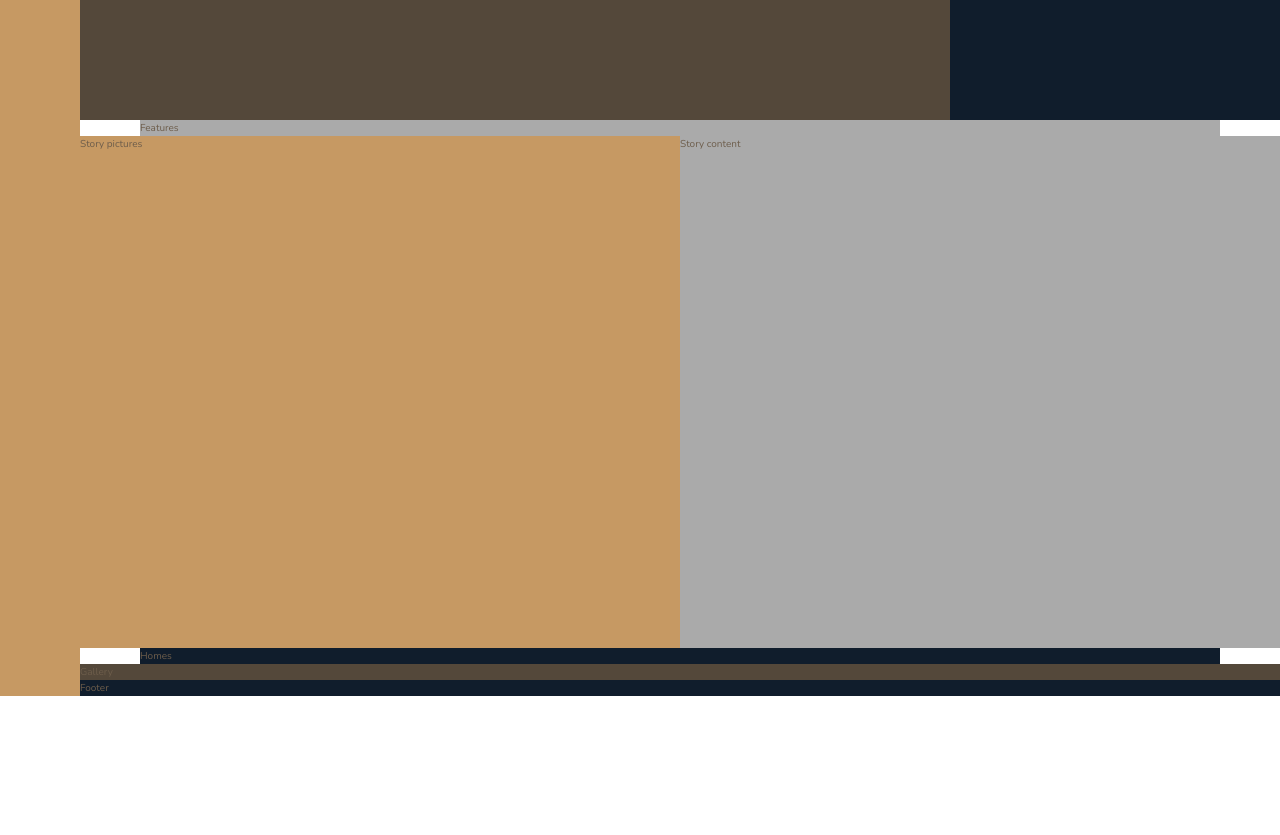
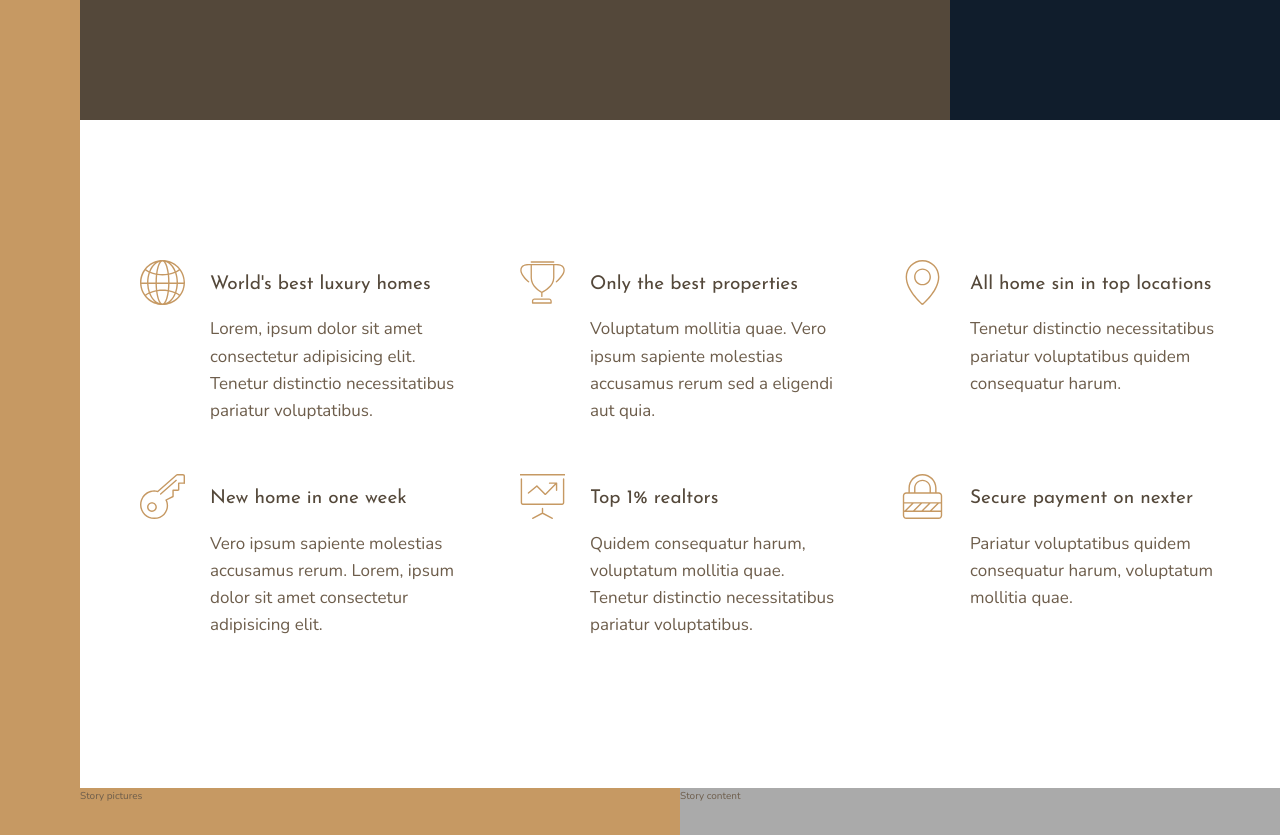
Before and after one commit to tuanluu0511/Nexter, a website: page index.html in a window 1280 px wide. Shown: the part 520-1355 px from the top of the page. Before the commit the page ends 1216 px from the top, so only its background shows below. Drawn offline with nearby package versions, Linux system fonts and the light colour scheme.

Commit message:
Build the features section

```diff
--- a/index.html
+++ b/index.html
@@ -21,12 +21,77 @@
 
     <div class="realtors">Top 3 realtors</div>
 
-    <section class="features">Features</section>
+    <section class="features">
+      <div class="feature">
+        <svg class="feature__icon">
+          <use xlink:href="./img/sprite.svg#icon-global"></use>
+        </svg>
+        <h4 class="heading-4 heading-4--dark">World's best luxury homes</h4>
+        <p class="feature__text">
+          Lorem, ipsum dolor sit amet consectetur adipisicing elit. Tenetur
+          distinctio necessitatibus pariatur voluptatibus.
+        </p>
+      </div>
+      <div class="feature">
+        <svg class="feature__icon">
+          <use xlink:href="./img/sprite.svg#icon-trophy"></use>
+        </svg>
+        <h4 class="heading-4 heading-4--dark">Only the best properties</h4>
+        <p class="feature__text">
+          Voluptatum mollitia quae. Vero ipsum sapiente molestias accusamus
+          rerum sed a eligendi aut quia.
+        </p>
+      </div>
+      <div class="feature">
+        <svg class="feature__icon">
+          <use xlink:href="./img/sprite.svg#icon-map-pin"></use>
+        </svg>
+        <h4 class="heading-4 heading-4--dark">All home sin in top locations</h4>
+        <p class="feature__text">
+          Tenetur distinctio necessitatibus pariatur voluptatibus quidem
+          consequatur harum.
+        </p>
+      </div>
+      <div class="feature">
+        <svg class="feature__icon">
+          <use xlink:href="./img/sprite.svg#icon-key"></use>
+        </svg>
+        <h4 class="heading-4 heading-4--dark">New home in one week</h4>
+        <p class="feature__text">
+          Vero ipsum sapiente molestias accusamus rerum. Lorem, ipsum dolor sit
+          amet consectetur adipisicing elit.
+        </p>
+      </div>
+      <div class="feature">
+        <svg class="feature__icon">
+          <use xlink:href="./img/sprite.svg#icon-presentation"></use>
+        </svg>
+        <h4 class="heading-4 heading-4--dark">Top 1% realtors</h4>
+        <p class="feature__text">
+          Quidem consequatur harum, voluptatum mollitia quae. Tenetur distinctio
+          necessitatibus pariatur voluptatibus.
+        </p>
+      </div>
+      <div class="feature">
+        <svg class="feature__icon">
+          <use xlink:href="./img/sprite.svg#icon-lock"></use>
+        </svg>
+        <h4 class="heading-4 heading-4--dark">Secure payment on nexter</h4>
+        <p class="feature__text">
+          Pariatur voluptatibus quidem consequatur harum, voluptatum mollitia
+          quae.
+        </p>
+      </div>
+    </section>
 
     <div class="story__pictures">Story pictures</div>
+
     <div class="story__content">Story content</div>
+
     <section class="homes">Homes</section>
+
     <section class="gallery">Gallery</section>
+
     <footer class="footer">Footer</footer>
   </body>
 </html>
--- a/sass/_base.scss
+++ b/sass/_base.scss
@@ -38,9 +38,7 @@ body {
   display: grid;
   grid-template-rows: 80vh min-content 40vw repeat(3, min-content);
   grid-template-columns:
-    [sidebar-start] 8rem [sidebar-end full-start] minmax(
-      6rem,
-      1fr
-    ) [center-start] repeat(8, [col-start] minmax(min-content, 14rem) [col-end])
+    [sidebar-start] 8rem [sidebar-end full-start] minmax(6rem, 1fr)
+    [center-start] repeat(8, [col-start] minmax(min-content, 14rem) [col-end])
     [center-end] minmax(6rem, 1fr) [full-end];
 }
--- a/sass/_features.scss
+++ b/sass/_features.scss
@@ -1,4 +1,31 @@
 .features {
-  background-color: $color-grey-light-2;
   grid-column: center-start/center-end;
+
+  margin: 15rem 0;
+
+  display: grid;
+  // grid-template-columns: repeat(3, 1fr);
+  grid-template-columns: repeat(auto-fit, minmax(25rem, 1fr));
+  gap: 6rem;
+  align-items: start;
 }
+
+.feature {
+  display: grid;
+  grid-template-columns: min-content 1fr;
+  grid-row-gap: 1.5rem;
+  grid-column-gap: 2.5rem;
+
+  &__icon {
+    fill: $color-primary;
+    height: 4.5rem;
+    width: 4.5rem;
+    grid-row: 1 / span 2;
+    transform: translateY(-1rem);
+  }
+
+  &__text {
+    font-size: 1.7rem;
+    // grid-column: 1/-1;
+  }
+}
--- a/sass/_typography.scss
+++ b/sass/_typography.scss
@@ -0,0 +1,25 @@
+%heading {
+  font-family: $font-display;
+  font-weight: 400;
+}
+
+.heading-1 {
+  @extend %heading;
+}
+.heading-2 {
+  @extend %heading;
+}
+.heading-3 {
+  @extend %heading;
+}
+.heading-4 {
+  @extend %heading;
+  font-size: 1.9rem;
+
+  &--light {
+    color: $color-grey-light-1;
+  }
+  &--dark {
+    color: $color-grey-dark-1;
+  }
+}
```
Also changed, not shown: css/style.css.
